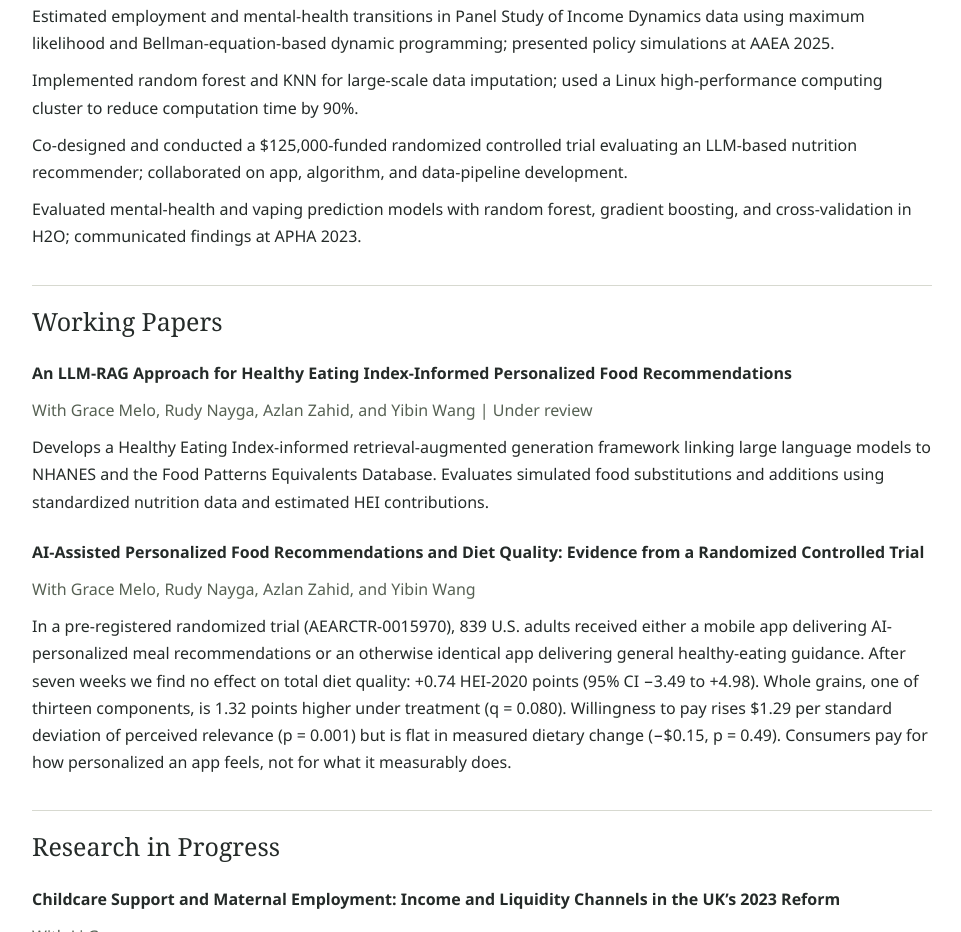
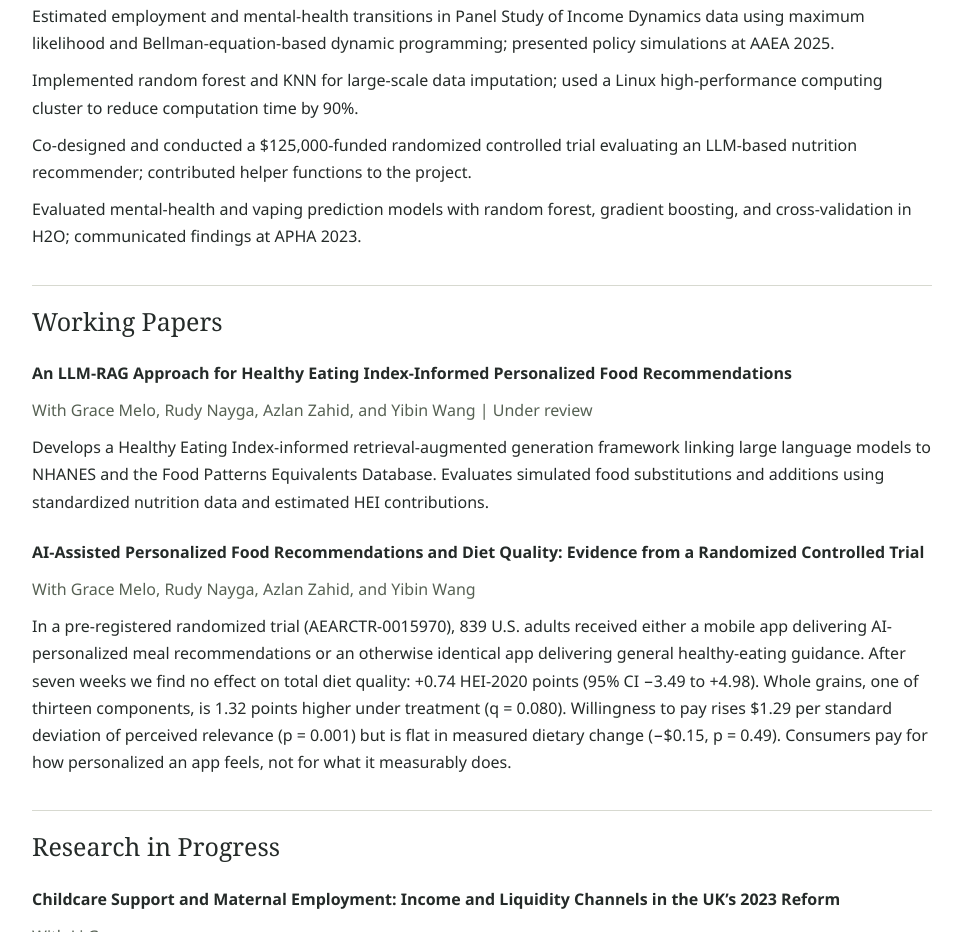
Before and after one commit to yanjieyang42/yanjieyang42.github.io, a plain HTML site: page cv.html in a window 1280 px wide. Shown: the part 1898-2830 px from the top of the page, without its empty margins (158-1119 px from the left). Drawn offline with Linux system fonts and the light colour scheme.

Commit message:
Correct CV contribution to helper functions

```diff
--- a/cv.html
+++ b/cv.html
@@ -60,7 +60,7 @@ li{margin:5px 0}
 <p>Estimated a monthly consumption-saving model with income and childcare-cost risk by maximum likelihood using Survey of Income and Program Participation data; evaluated payment timing and household welfare while holding annual Child Tax Credit amounts fixed.</p>
 <p>Estimated employment and mental-health transitions in Panel Study of Income Dynamics data using maximum likelihood and Bellman-equation-based dynamic programming; presented policy simulations at AAEA 2025.</p>
 <p>Implemented random forest and KNN for large-scale data imputation; used a Linux high-performance computing cluster to reduce computation time by 90%.</p>
-<p>Co-designed and conducted a $125,000-funded randomized controlled trial evaluating an LLM-based nutrition recommender; collaborated on app, algorithm, and data-pipeline development.</p>
+<p>Co-designed and conducted a $125,000-funded randomized controlled trial evaluating an LLM-based nutrition recommender; contributed helper functions to the project.</p>
 <p>Evaluated mental-health and vaping prediction models with random forest, gradient boosting, and cross-validation in H2O; communicated findings at APHA 2023.</p>
 <h2>Working Papers</h2>
 <p class="paper-title">An LLM-RAG Approach for Healthy Eating Index-Informed Personalized Food Recommendations</p>
```
Also changed, not shown: 1 other file.
